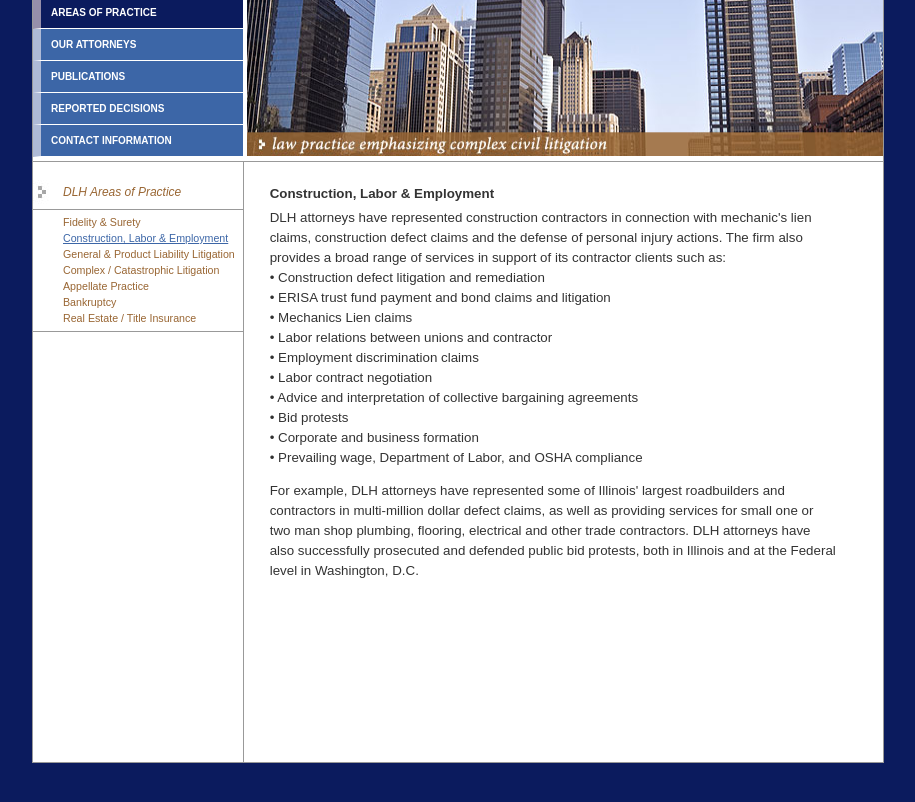
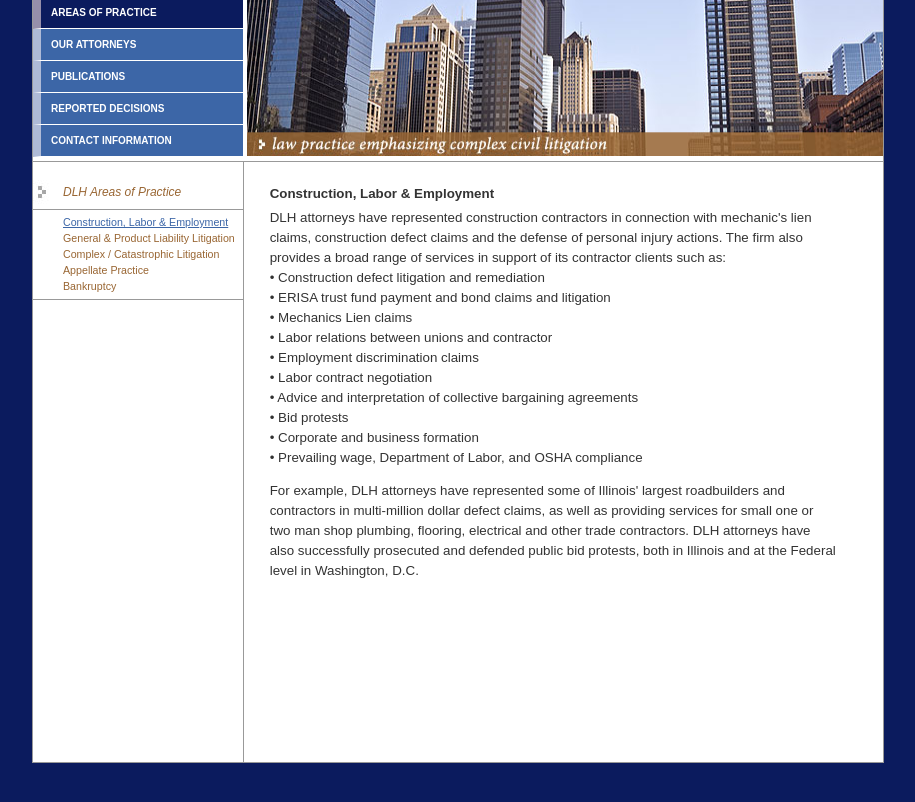
Before and after one commit to pducks32/Donnelly-Harris-Law-Offices, a plain HTML site: page construction.html in a window 1280 px wide. Shown: the part 88-890 px from the top of the page, without its empty margins (182-1097 px from the left). Drawn offline with Linux system fonts and the light colour scheme.

Commit message:
fixed areas of practice

```diff
--- a/construction.html
+++ b/construction.html
@@ -109,13 +109,13 @@ function openWin( windowURL, windowName, windowFeatures ) {
               </tr>
 			  <tr>
               <td>&nbsp;</td>
-              <td><a href="fidelity.html" class="news_headline">Fidelity & Surety</a><br>
+              <td>
               <a href="construction.html" class="news_headline_on">Construction, Labor & Employment</a><br>
               <a href="general.html" class="news_headline">General & Product Liability Litigation</a><br>
               <a href="litigation.html" class="news_headline">Complex / Catastrophic Litigation</a><br>
               <a href="appellate.html" class="news_headline">Appellate Practice</a><br>
               <a href="bankruptcy.html" class="news_headline">Bankruptcy</a><br>
-              <a href="realestate.html" class="news_headline">Real Estate / Title Insurance</a></td>
+              </td>
             </tr>
 
             <tr>
```
Also changed, not shown: appellate.html (+2 -2 lines), areas.html (+2 -0 lines), bankruptcy.html (+2 -2 lines), litigation.html (+2 -2 lines), realestate.html (+2 -2 lines).
